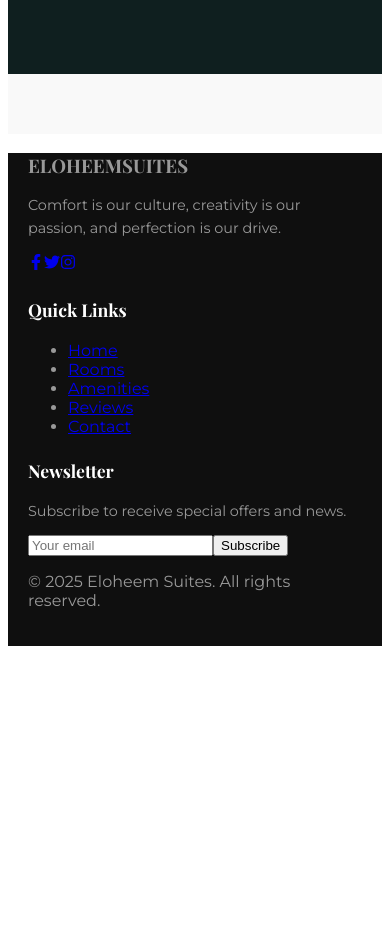
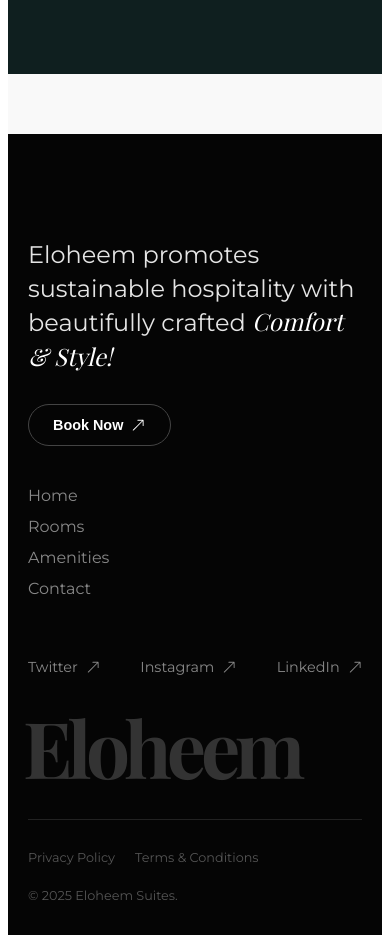
Before and after one commit to GUE-GROUP-LIMITED/eloheemsuitesKwali, a React (Vite) app: page /contact in a window 390 px wide. Shown: the part 1860-2803 px from the top of the page. Before the commit the page ends 2514 px from the top, so only its background shows below. Built offline with nearby package versions, Linux system fonts and the light colour scheme; a web font is replaced by a local one.

Commit message:
feat: add Footer component and implement custom global styling.

```diff
--- a/src/components/Footer.tsx
+++ b/src/components/Footer.tsx
@@ -1,53 +1,47 @@
 import React from 'react';
-import { FaFacebookF, FaTwitter, FaInstagram } from 'react-icons/fa';
+import { BsArrowUpRight } from 'react-icons/bs';
 
 const Footer: React.FC = () => {
     return (
-        <footer className="footer">
-            <div className="container">
-                <div className="footer-grid">
-
-                    {/* Brand */}
-                    <div className="footer-brand">
-                        <h3>ELOHEEM<span>SUITES</span></h3>
-                        <p style={{ marginTop: '15px', lineHeight: '1.6', fontSize: '0.9rem' }}>
-                            Comfort is our culture, creativity is our passion, and perfection is our drive.
+        <footer className="footer-homedine">
+            <div className="container footer-inner">
+                {/* Top Section */}
+                <div className="footer-top">
+                    <div className="footer-intro section-left">
+                        <p className="footer-intro-text">
+                            Eloheem promotes sustainable hospitality with beautifully crafted <span className="italic-highlight">Comfort & Style!</span>
                         </p>
-                        <div className="social-links">
-                            <a href="#" className="social-link"><FaFacebookF /></a>
-                            <a href="#" className="social-link"><FaTwitter /></a>
-                            <a href="#" className="social-link"><FaInstagram /></a>
-                        </div>
+                        <button className="btn-footer-join">
+                            Book Now <BsArrowUpRight className="ml-2" />
+                        </button>
                     </div>
 
-                    {/* Quick Links */}
-                    <div className="footer-links">
-                        <h4 style={{ color: '#fff', fontSize: '1.1rem', marginBottom: '20px', fontFamily: 'var(--font-serif)' }}>Quick Links</h4>
-                        <ul>
-                            {['Home', 'Rooms', 'Amenities', 'Reviews', 'Contact'].map(link => (
-                                <li key={link}>
-                                    {/* Note: Internal links should typically use Link from react-router-dom, but keeping anchors for now as requested/structure */}
-                                    <a href={`/${link.toLowerCase() === 'home' ? '' : link.toLowerCase()}`}>{link}</a>
-                                </li>
-                            ))}
-                        </ul>
-                    </div>
-
-                    {/* Newsletter */}
-                    <div>
-                        <h4 style={{ color: '#fff', fontSize: '1.1rem', marginBottom: '20px', fontFamily: 'var(--font-serif)' }}>Newsletter</h4>
-                        <p style={{ marginBottom: '15px', fontSize: '0.9rem' }}>Subscribe to receive special offers and news.</p>
-                        <form className="newsletter-form">
-                            <input type="email" placeholder="Your email" className="newsletter-input" />
-                            <button className="newsletter-btn">
-                                Subscribe
-                            </button>
-                        </form>
+                    <div className="footer-nav-menu section-right">
+                        <a href="/">Home</a>
+                        <a href="/rooms">Rooms</a>
+                        <a href="/amenities">Amenities</a>
+                        <a href="/contact">Contact</a>
                     </div>
                 </div>
 
-                <div className="footer-bottom">
-                    <p>&copy; 2025 Eloheem Suites. All rights reserved.</p>
+                {/* Bottom Section */}
+                <div className="footer-bottom-row">
+                    <h1 className="footer-big-text">Eloheem</h1>
+
+                    <div className="footer-social-stack">
+                        <a href="#">Twitter <BsArrowUpRight /></a>
+                        <a href="#">Instagram <BsArrowUpRight /></a>
+                        <a href="#">LinkedIn <BsArrowUpRight /></a>
+                    </div>
+                </div>
+
+                {/* Copyright/Privacy - Minimalist Strip */}
+                <div className="footer-copyright-minimal">
+                    <div className="flex gap-4">
+                        <a href="/privacy">Privacy Policy</a>
+                        <a href="/terms">Terms & Conditions</a>
+                    </div>
+                    <p>&copy; 2025 Eloheem Suites.</p>
                 </div>
             </div>
         </footer>
--- a/src/main.css
+++ b/src/main.css
@@ -970,291 +970,202 @@ h6 {
     background-color: #0a2a2b;
 }
 
-/* Footer */
-/* Footer - Pulau Kapuk Style */
-.footer {
-    background-color: #0f0f0f;
-    color: #999;
-    padding: 0 0 20px;
-    border-top: none;
+/* Footer - Homedine Minimal Style */
+.footer-homedine {
+    background-color: #050505;
+    /* Deep dark bg */
+    color: #b0b0b0;
+    padding: 80px 0 20px;
     font-family: var(--font-sans);
-}
-
-/* Footer CTA Section (Banner) */
-.footer-cta {
-    position: relative;
-    width: 100%;
-    height: 350px;
     overflow: hidden;
-    display: flex;
-    align-items: center;
-    justify-content: center;
+}
+
+.footer-inner {
+    display: flex;
+    flex-direction: column;
+    justify-content: space-between;
+    min-height: 400px;
+}
+
+/* TOP SECTION */
+.footer-top {
+    display: flex;
+    justify-content: space-between;
+    align-items: flex-start;
     margin-bottom: 60px;
 }
 
-.footer-cta-bg {
-    position: absolute;
-    top: 0;
-    left: 0;
-    width: 100%;
-    height: 100%;
-    object-fit: cover;
-    z-index: 0;
-}
-
-.footer-cta-overlay {
-    position: absolute;
-    top: 0;
-    left: 0;
-    right: 0;
-    bottom: 0;
-    padding-top: 200px;
-    /* Fade starts lower */
-    background: linear-gradient(to bottom, rgba(0, 0, 0, 0) 0%, #0f0f0f 100%);
-    z-index: 1;
-}
-
-.footer-cta-content {
-    position: relative;
-    z-index: 2;
-    text-align: center;
-    color: #fff;
-    padding-top: 50px;
-}
-
-.footer-cta-title {
-    font-size: 2.5rem;
-    font-weight: 700;
+.footer-intro {
+    max-width: 400px;
+}
+
+.footer-intro-text {
+    font-size: 1.5rem;
+    line-height: 1.4;
+    color: #e5e5e5;
     margin-bottom: 30px;
-    text-shadow: 0 2px 10px rgba(0, 0, 0, 0.5);
-    font-family: var(--font-sans);
-}
-
-.btn-search-footer {
+}
+
+.italic-highlight {
+    font-family: var(--font-serif);
+    /* Fallback for script font */
+    font-style: italic;
+    color: #fff;
+    font-weight: 400;
+}
+
+.btn-footer-join {
+    display: inline-flex;
+    align-items: center;
+    gap: 8px;
+    background: transparent;
+    border: 1px solid #444;
+    color: #fff;
+    padding: 12px 24px;
+    border-radius: 50px;
+    /* Pill shape */
+    font-size: 0.9rem;
+    font-weight: 600;
+    cursor: pointer;
+    transition: all 0.3s ease;
+}
+
+.btn-footer-join:hover {
     background: #fff;
     color: #000;
-    padding: 15px 40px;
-    border-radius: 12px;
-    font-weight: 700;
-    border: none;
-    cursor: pointer;
+    border-color: #fff;
+}
+
+.footer-nav-menu {
+    display: flex;
+    flex-direction: column;
+    text-align: right;
+    gap: 12px;
+}
+
+.footer-nav-menu a {
+    color: #888;
+    text-decoration: none;
     font-size: 1rem;
-    transition: transform 0.3s;
-}
-
-.btn-search-footer:hover {
-    transform: translateY(-2px);
-    box-shadow: 0 10px 20px rgba(255, 255, 255, 0.2);
-}
-
-/* Main Footer Grid */
-.footer-grid-5 {
-    display: grid;
-    grid-template-columns: 2fr 1fr 1fr 1fr 1.5fr;
-    gap: 40px;
-    padding: 0 40px;
-    max-width: 1400px;
-    margin: 0 auto 60px;
-}
-
-/* Column 1: Brand & Apps */
-.footer-brand-col {
-    display: flex;
-    flex-direction: column;
-    gap: 20px;
-}
-
-.brand-row {
-    display: flex;
-    align-items: center;
-    gap: 10px;
+    position: relative;
+    transition: color 0.3s;
+}
+
+.footer-nav-menu a:hover {
+    color: #fff;
+}
+
+/* BOTTOM SECTION */
+.footer-bottom-row {
+    display: flex;
+    justify-content: space-between;
+    align-items: flex-end;
+    /* Align brand bottom with socials bottom */
+    margin-top: auto;
+    border-bottom: 1px solid #222;
+    padding-bottom: 40px;
     margin-bottom: 20px;
 }
 
-.brand-icon {
-    width: 40px;
-    height: 40px;
-    /* Placeholder for the logo icon */
-    background: linear-gradient(135deg, #a855f7, #ec4899);
-    border-radius: 50%;
-}
-
-.brand-name {
-    font-size: 1.5rem;
-    font-weight: 700;
-    color: #fff;
-}
-
-.brand-name span {
-    color: #c084fc;
-    /* Purple tint */
-}
-
-.app-download-row {
-    display: flex;
-    gap: 15px;
-    align-items: center;
-}
-
-.qr-code-box {
-    width: 100px;
-    height: 100px;
-    background: #fff;
-    border-radius: 12px;
-    padding: 5px;
-}
-
-.qr-code-box img {
-    width: 100%;
-    height: 100%;
-}
-
-.store-buttons {
+.footer-big-text {
+    font-size: 15vw;
+    /* Massive responsive text */
+    line-height: 0.8;
+    font-family: var(--font-serif);
+    color: #333;
+    /* Darker grey to blend */
+    margin: 0;
+    margin-left: -5px;
+    /* Visual optical alignment */
+    letter-spacing: -5px;
+    transition: color 0.5s ease;
+}
+
+.footer-homedine:hover .footer-big-text {
+    color: #444;
+    /* Lighten slightly on hover */
+}
+
+.footer-social-stack {
     display: flex;
     flex-direction: column;
     gap: 10px;
-}
-
-.btn-store {
-    background: #1f1f1f;
-    border: 1px solid #333;
-    border-radius: 8px;
-    padding: 8px 15px;
-    display: flex;
-    align-items: center;
-    gap: 10px;
-    color: #fff;
-    text-decoration: none;
-    font-size: 0.8rem;
-    width: 140px;
-    transition: background 0.3s;
-}
-
-.btn-store:hover {
-    background: #333;
-}
-
-.btn-store svg {
-    font-size: 1.2rem;
-}
-
-/* Link Columns */
-.footer-col-title {
-    color: #fff;
-    font-size: 1rem;
-    font-weight: 700;
-    margin-bottom: 25px;
-}
-
-.footer-links-list {
-    list-style: none;
-    padding: 0;
-    margin: 0;
-}
-
-.footer-links-list li {
-    margin-bottom: 15px;
-}
-
-.footer-links-list a {
+    text-align: right;
+    margin-bottom: 10px;
+    /* Align slightly above bottom of text */
+}
+
+.footer-social-stack a {
+    display: flex;
+    align-items: center;
+    justify-content: flex-end;
+    gap: 8px;
     color: #888;
     text-decoration: none;
     font-size: 0.9rem;
     transition: color 0.3s;
 }
 
-.footer-links-list a:hover {
-    color: #fff;
-}
-
-/* Contact Column */
-.contact-row {
-    display: flex;
-    align-items: center;
-    gap: 10px;
-    margin-bottom: 15px;
-    font-size: 0.9rem;
-    color: #ccc;
-}
-
-.contact-row svg {
-    color: #fff;
-}
-
-.footer-socials {
-    display: flex;
-    gap: 15px;
-    margin-top: 30px;
-}
-
-.social-icon-circle {
-    width: 35px;
-    height: 35px;
-    border-radius: 50%;
-    background: rgba(255, 255, 255, 0.1);
-    display: flex;
-    align-items: center;
-    justify-content: center;
-    color: #fff;
-    text-decoration: none;
-    transition: background 0.3s;
-}
-
-.social-icon-circle:hover {
-    background: var(--secondary-color);
-}
-
-/* Copyright Strip */
-.copyright-strip {
-    border-top: 1px solid #222;
-    padding: 30px 40px;
+.footer-social-stack a:hover {
+    color: #fff;
+}
+
+.footer-copyright-minimal {
     display: flex;
     justify-content: space-between;
-    align-items: center;
-    font-size: 0.75rem;
+    font-size: 0.8rem;
     color: #555;
-    max-width: 1400px;
-    margin: 0 auto;
-}
-
-.copyright-links {
-    display: flex;
-    gap: 30px;
-}
-
-.copyright-links a {
+    padding-top: 10px;
+}
+
+.footer-copyright-minimal a {
     color: #555;
     text-decoration: none;
-}
-
-.copyright-links a:hover {
-    color: #888;
-}
-
-@media (max-width: 992px) {
-    .footer-grid-5 {
-        grid-template-columns: 1fr 1fr;
-    }
-
-    .footer-brand-col {
-        grid-column: span 2;
-    }
-}
-
-@media (max-width: 600px) {
-    .footer-grid-5 {
-        grid-template-columns: 1fr;
-        padding: 0 20px;
-    }
-
-    .footer-brand-col {
-        grid-column: span 1;
-    }
-
-    .copyright-strip {
+    margin-right: 20px;
+}
+
+.footer-copyright-minimal a:hover {
+    text-decoration: underline;
+}
+
+/* Responsive */
+@media (max-width: 768px) {
+    .footer-top {
         flex-direction: column;
-        gap: 15px;
-        text-align: center;
+        gap: 40px;
+    }
+
+    .footer-nav-menu {
+        text-align: left;
+        align-items: flex-start;
+    }
+
+    .footer-bottom-row {
+        flex-direction: column-reverse;
+        /* Put socials above title on mobile? or below? */
+        align-items: flex-start;
+        gap: 30px;
+    }
+
+    .footer-big-text {
+        font-size: 20vw;
+    }
+
+    .footer-social-stack {
+        text-align: left;
+        width: 100%;
+        align-items: flex-start;
+        flex-direction: row;
+        justify-content: space-between;
+    }
+
+    .footer-social-stack a {
+        justify-content: flex-start;
+    }
+
+    .footer-copyright-minimal {
+        flex-direction: column;
+        gap: 10px;
     }
 }
 
```
